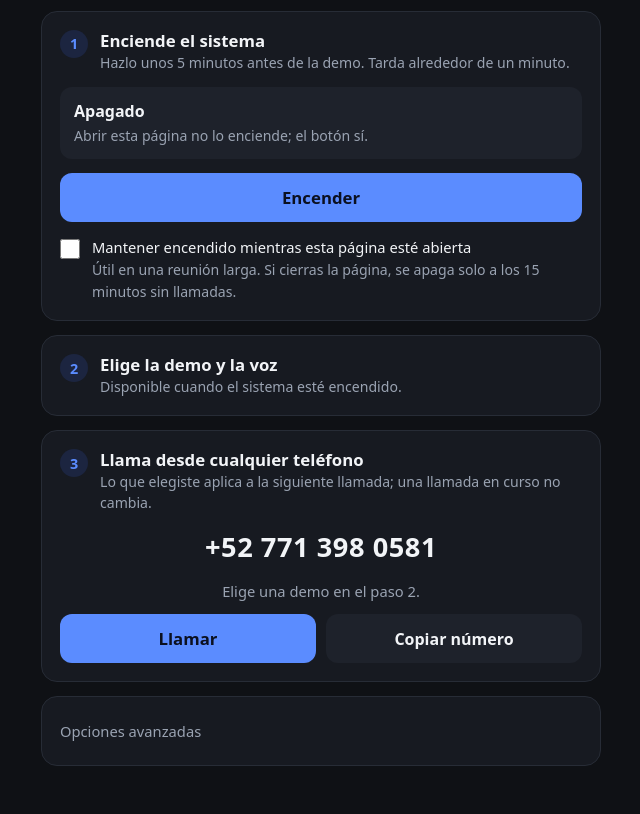
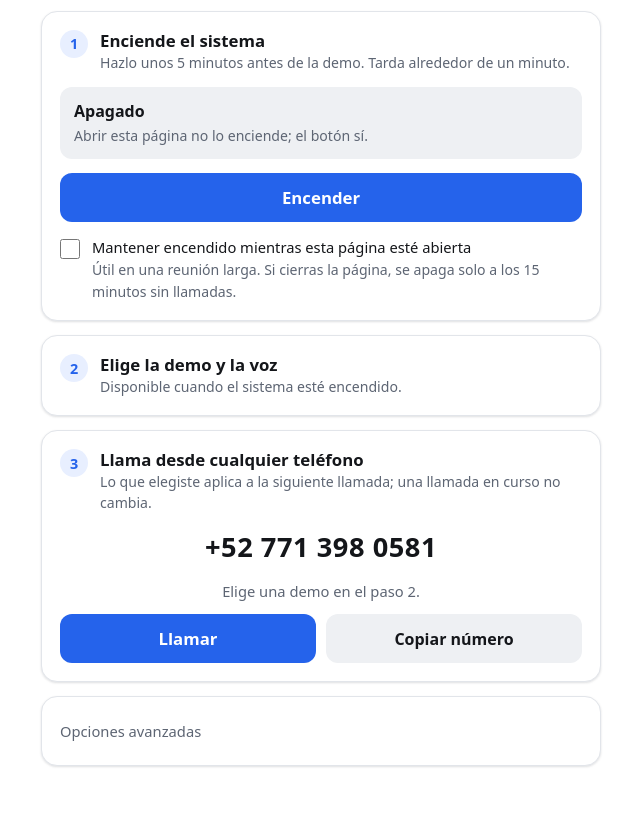
Before and after one commit to EduardoAllen02/natalia-control, a plain HTML site: page index.html in a window 1280 px wide. Shown: the part 81-895 px from the top of the page, without its empty margins (319-959 px from the left). Drawn offline with Linux system fonts and the dark colour scheme.

Commit message:
Panel: fondo blanco siempre
Co-Authored-By: Claude Opus 5.5 <noreply@anthropic.com>

```diff
--- a/index.html
+++ b/index.html
@@ -3,22 +3,15 @@
 <head>
 <meta charset="utf-8">
 <meta name="viewport" content="width=device-width, initial-scale=1, viewport-fit=cover">
+<meta name="color-scheme" content="light">
 <meta name="robots" content="noindex, nofollow">
 <title>Demos en vivo · Natalia</title>
 <style>
   :root {
-    --bg:#f4f5f7; --card:#ffffff; --line:#e2e5ea; --text:#14161a; --muted:#5d6573; --soft:#eef0f3;
+    --bg:#ffffff; --card:#ffffff; --line:#e2e5ea; --text:#14161a; --muted:#5d6573; --soft:#eef0f3;
     --accent:#2563eb; --accent-ink:#ffffff; --accent-soft:#e8efff;
     --ok:#15803d; --ok-soft:#e7f6ec; --warn:#b45309; --warn-soft:#fdf3e3; --bad:#b91c1c; --bad-soft:#fdecec;
     --radius:16px; --shadow:0 1px 2px rgba(16,24,40,.06), 0 1px 3px rgba(16,24,40,.08);
-  }
-  @media (prefers-color-scheme: dark) {
-    :root:not([data-theme="light"]) {
-      --bg:#0f1115; --card:#171a21; --line:#272c36; --text:#f2f4f7; --muted:#9aa3b2; --soft:#1e222b;
-      --accent:#5b8cff; --accent-ink:#0b1020; --accent-soft:#1c2540;
-      --ok:#4ade80; --ok-soft:#12291b; --warn:#fbbf24; --warn-soft:#2b2210; --bad:#f87171; --bad-soft:#2d1414;
-      --shadow:none;
-    }
   }
   * { box-sizing:border-box; margin:0; }
   html { -webkit-text-size-adjust:100%; }
```
